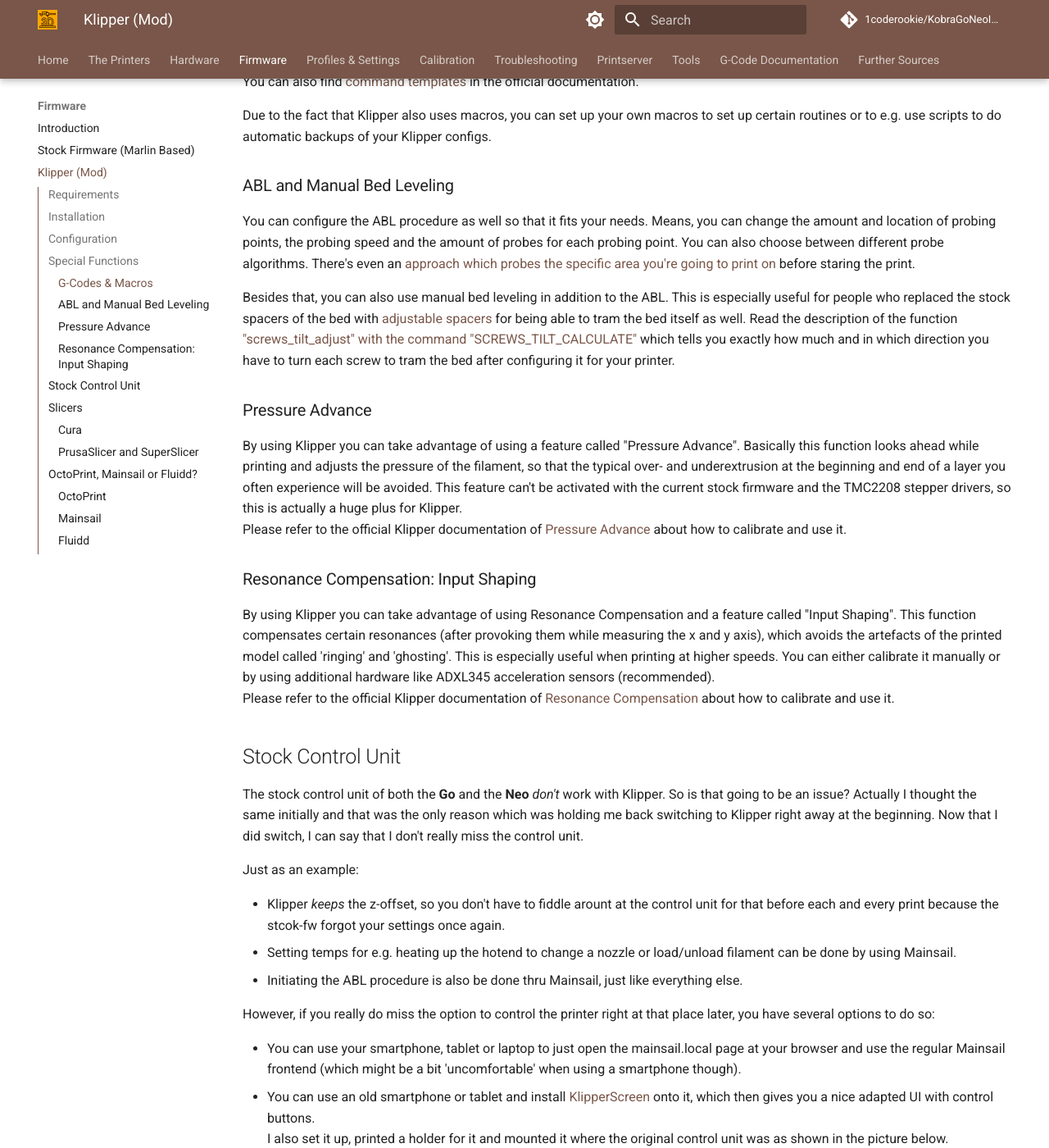
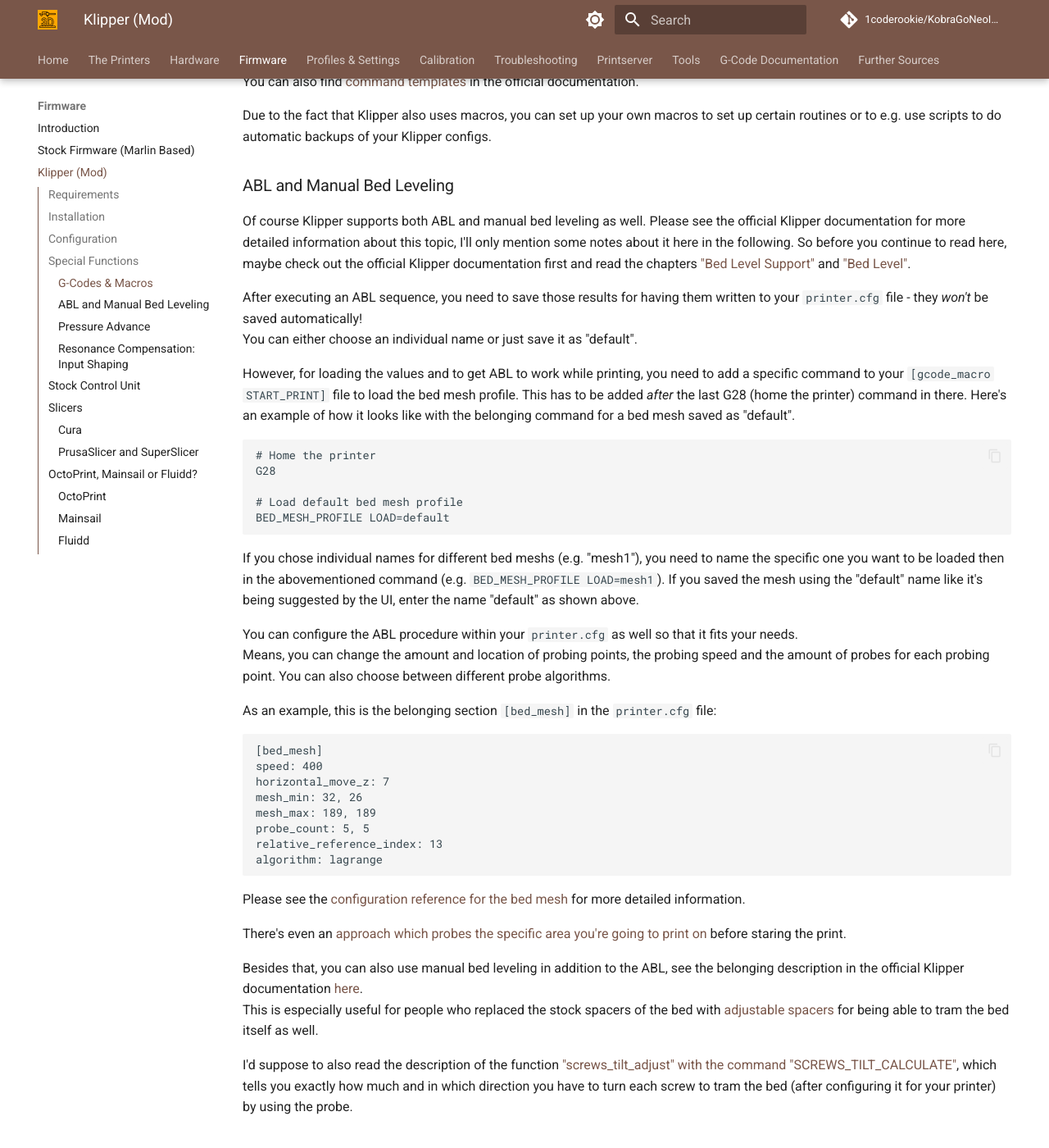
Before and after one commit to 1coderookie/KobraGoNeoInsights, an MkDocs documentation site: the page built from docs/firmware/fw_klipper.md, in a window 1280 px wide and 1400 px high, scrolled down 2689 px. Shown: the whole window at 82% size. Built offline with MkDocs 1.6.1 and Material for MkDocs 9.7.7, drawn with Linux system fonts in a browser that asks for light colours; comment, search, counter and statistics services are not loaded.

Commit message:
Update fw_klipper.md

````diff
--- a/docs/firmware/fw_klipper.md
+++ b/docs/firmware/fw_klipper.md
@@ -103,9 +103,46 @@
 Due to the fact that Klipper also uses macros, you can set up your own macros to set up certain routines or to e.g. use scripts to do automatic backups of your Klipper configs.
 
 ### ABL and Manual Bed Leveling
-You can configure the ABL procedure as well so that it fits your needs. Means, you can change the amount and location of probing points, the probing speed and the amount of probes for each probing point. You can also choose between different probe algorithms. There's even an [approach which probes the specific area you're going to print on](https://gist.github.com/ChipCE/95fdbd3c2f3a064397f9610f915f7d02) before staring the print.
+Of course Klipper supports both ABL and manual bed leveling as well. Please see the official Klipper documentation for more detailed information about this topic, I'll only mention some notes about it here in the following. So before you continue to read here, maybe check out the official Klipper documentation first and read the chapters ["Bed Level Support"](https://www.klipper3d.org/Config_Reference.html#bed-level-support) and ["Bed Level"](https://www.klipper3d.org/Bed_Level.html).
 
-Besides that, you can also use manual bed leveling in addition to the ABL. This is especially useful for people who replaced the stock spacers of the bed with [adjustable spacers](../hardware/bed/#different-spacers) for being able to tram the bed itself as well. Read the description of the function ["screws_tilt_adjust" with the command "SCREWS_TILT_CALCULATE"](https://www.klipper3d.org/Manual_Level.html#adjusting-bed-leveling-screws-using-the-bed-probe) which tells you exactly how much and in which direction you have to turn each screw to tram the bed after configuring it for your printer.
+After executing an ABL sequence, you need to save those results for having them written to your `printer.cfg` file - they *won't* be saved automatically!
+You can either choose an individual name or just save it as "default".
+
+However, for loading the values and to get ABL to work while printing, you need to add a specific command to your `[gcode_macro START_PRINT]` file to load the bed mesh profile. This has to be added *after* the last G28 (home the printer) command in there. Here's an example of how it looks like with the belonging command for a bed mesh saved as "default".
+
+```
+# Home the printer
+G28
+
+# Load default bed mesh profile
+BED_MESH_PROFILE LOAD=default
+```
+
+If you chose individual names for different bed meshs (e.g. "mesh1"), you need to name the specific one you want to be loaded then in the abovementioned command (e.g. `BED_MESH_PROFILE LOAD=mesh1`). If you saved the mesh using the "default" name like it's being suggested by the UI, enter the name "default" as shown above.
+
+You can configure the ABL procedure within your `printer.cfg` as well so that it fits your needs.
+Means, you can change the amount and location of probing points, the probing speed and the amount of probes for each probing point. You can also choose between different probe algorithms.
+
+As an example, this is the belonging section `[bed_mesh]` in the `printer.cfg` file:
+```
+[bed_mesh]
+speed: 400
+horizontal_move_z: 7
+mesh_min: 32, 26
+mesh_max: 189, 189
+probe_count: 5, 5
+relative_reference_index: 13
+algorithm: lagrange
+```
+Please see the [configuration reference for the bed mesh](https://www.klipper3d.org/Config_Reference.html#bed_mesh) for more detailed information.
+
+There's even an [approach which probes the specific area you're going to print on](https://gist.github.com/ChipCE/95fdbd3c2f3a064397f9610f915f7d02) before staring the print.
+
+Besides that, you can also use manual bed leveling in addition to the ABL, see the belonging description in the official Klipper documentation [here](https://www.klipper3d.org/Manual_Level.html).
+This is especially useful for people who replaced the stock spacers of the bed with [adjustable spacers](../hardware/bed/#different-spacers) for being able to tram the bed itself as well.
+
+I'd suppose to also read the description of the function ["screws_tilt_adjust" with the command "SCREWS_TILT_CALCULATE"](https://www.klipper3d.org/Manual_Level.html#adjusting-bed-leveling-screws-using-the-bed-probe), which tells you exactly how much and in which direction you have to turn each screw to tram the bed (after configuring it for your printer) by using the probe.
+
 
 ### Pressure Advance
 By using Klipper you can take advantage of using a feature called "Pressure Advance". Basically this function looks ahead while printing and adjusts the pressure of the filament, so that the typical over- and underextrusion at the beginning and end of a layer you often experience will be avoided. This feature can't be activated with the current stock firmware and the TMC2208 stepper drivers, so this is actually a huge plus for Klipper.
````
